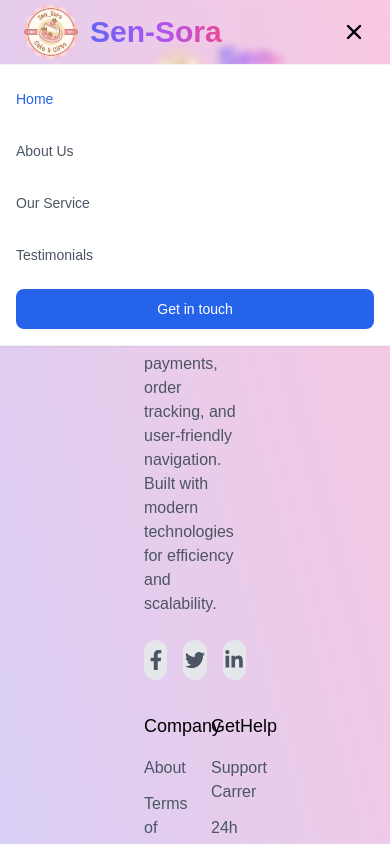
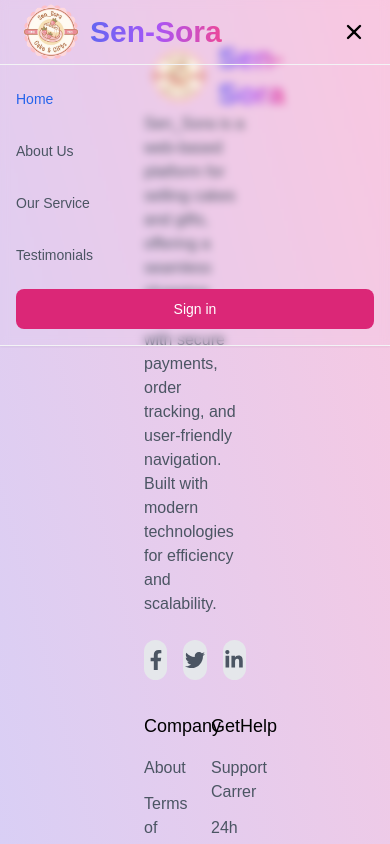
Before and after one commit to holibhai/Sen_Sora, a React (Create React App) app in the folder my-project/: page / in a window 390 px wide. Both pictures are taken after a click on the button 354 px from the left and 32 px from the top of the page. Shown: the top 844 px of the page. Built offline with nearby package versions, Linux system fonts and the light colour scheme.

Commit message:
responsive navbar updated

```diff
--- a/my-project/src/common/Navbar.jsx
+++ b/my-project/src/common/Navbar.jsx
@@ -1,12 +1,12 @@
 import React, { useState } from "react";
 import { HiMenu, HiX } from "react-icons/hi";
 import Logo from "../assets/__-removebg-preview.png";
-import { useNavigate,Link } from "react-router-dom";
+import { useNavigate, Link } from "react-router-dom";
 
 const Navbar = () => {
   const [isMenuOpen, setIsMenuOpen] = useState(false);
   const [activeLink, setActiveLink] = useState("#home");
-  const navigate =useNavigate();
+  const navigate = useNavigate();
 
   const navLinks = [
     { href: "#home", label: "Home" },
@@ -55,15 +55,16 @@ const Navbar = () => {
           ))}
         </div>
 
-
         <button className="hidden md:block bg-pink-600 text-white px-6 py-2.5 rounded-lg hover:bg-pink-700 text-sm font-medium transition-all hover:shadow-lg hover:shadow-blue-100">
-          <a href="#newsletter"><Link to="/login">Sign in</Link></a>
+          <a href="#newsletter">
+            <Link to="/login">Sign in</Link>
+          </a>
         </button>
       </div>
 
       {/* Mobile Menu */}
       {isMenuOpen && (
-        <div className="md:hidden bg-white border-t border-gray-100 py-4">
+        <div className="md:hidden  border-t border-gray-100 py-4">
           <div className="container mx-auto px-4 space-y-4">
             {navLinks.map((link, index) => (
               <a
@@ -83,8 +84,8 @@ const Navbar = () => {
                 {link.label}
               </a>
             ))}
-            <button className="w-full bg-blue-600 text-white px-6 py-2.5 rounded-lg hover:bg-blue-700 text-sm font-medium transition-all hover:shadow-lg hover:shadow-blue-100">
-              Get in touch
+            <button className="w-full bg-pink-600 text-white px-6 py-2.5 rounded-lg hover:bg-pink-700 text-sm font-medium transition-all hover:shadow-lg hover:shadow-blue-100">
+              <Link to="/login">Sign in</Link>
             </button>
           </div>
         </div>
```
